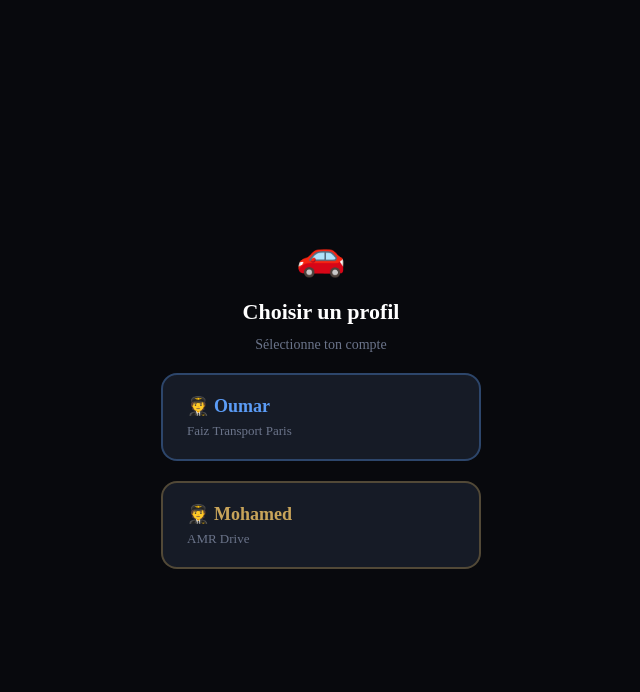
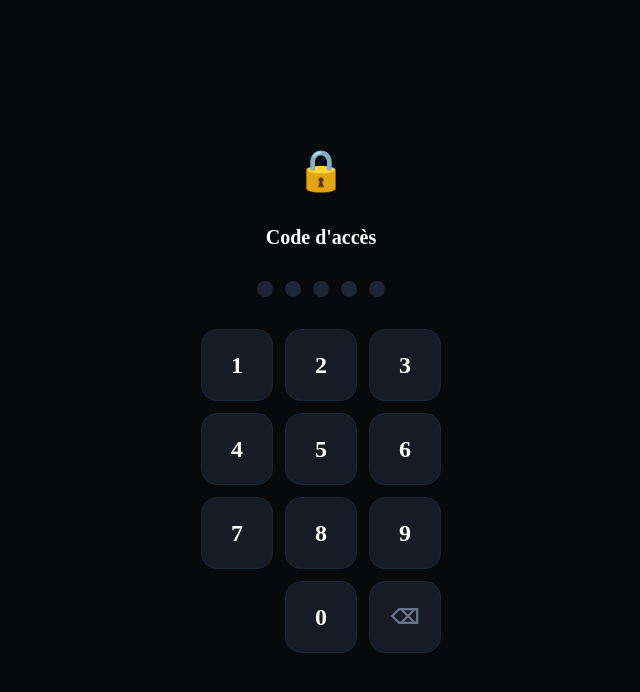
Before and after one commit to mohamedmrafki/compte-mensuel, a React (Vite) app: page / in a window 1280 px wide. Shown: the top 692 px of the page, without its empty margins (319-959 px from the left). Built offline with nearby package versions, Linux system fonts and the light colour scheme.

Commit message:
Ajouter écran de verrouillage par code PIN

```diff
--- a/src/App.jsx
+++ b/src/App.jsx
@@ -635,6 +635,44 @@ function ChauffeurSettingsModal({ savedChauffeurs, defaultChauffeur, onSetDefaul
   );
 }
 
+// ── Écran de verrouillage PIN ─────────────────────────────────────────────────
+const PIN_CODE = "93270";
+function PinLock({ onUnlock }) {
+  const [input, setInput] = useState("");
+  const [error, setError] = useState(false);
+
+  const handleKey = (k) => {
+    if (k === "del") { setInput(p => p.slice(0, -1)); setError(false); return; }
+    const next = input + k;
+    setInput(next);
+    if (next.length === PIN_CODE.length) {
+      if (next === PIN_CODE) { sessionStorage.setItem("pin_ok", "1"); onUnlock(); }
+      else { setError(true); setTimeout(() => { setInput(""); setError(false); }, 700); }
+    }
+  };
+
+  return (
+    <div style={{ background: C.bg, minHeight: "100vh", display: "flex", flexDirection: "column", alignItems: "center", justifyContent: "center", gap: 32, padding: 24 }}>
+      <div style={{ fontSize: 40 }}>🔒</div>
+      <div style={{ fontSize: 20, fontWeight: 800, color: C.white }}>Code d'accès</div>
+      <div style={{ display: "flex", gap: 12 }}>
+        {Array.from({ length: PIN_CODE.length }).map((_, i) => (
+          <div key={i} style={{ width: 16, height: 16, borderRadius: "50%", background: i < input.length ? (error ? C.red : C.gold) : C.border, transition: "background 0.15s" }} />
+        ))}
+      </div>
+      {error && <div style={{ color: C.red, fontSize: 13, marginTop: -16 }}>Code incorrect</div>}
+      <div style={{ display: "grid", gridTemplateColumns: "repeat(3, 72px)", gap: 12 }}>
+        {["1","2","3","4","5","6","7","8","9","","0","del"].map((k, i) => (
+          k === "" ? <div key={i} /> :
+          <button key={i} onClick={() => handleKey(k)} style={{ height: 72, borderRadius: 16, border: `1px solid ${C.border}`, background: C.card, color: k === "del" ? C.muted : C.white, fontSize: k === "del" ? 20 : 24, fontWeight: 700, cursor: "pointer" }}>
+            {k === "del" ? "⌫" : k}
+          </button>
+        ))}
+      </div>
+    </div>
+  );
+}
+
 // ── Sélecteur de profil ───────────────────────────────────────────────────────
 function ProfilePicker({ onSelect }) {
   return (
@@ -654,7 +692,10 @@ function ProfilePicker({ onSelect }) {
 
 // ── APP PRINCIPAL ─────────────────────────────────────────────────────────────
 export default function App() {
+  const [unlocked, setUnlocked] = useState(() => sessionStorage.getItem("pin_ok") === "1");
   const [profile, setProfile] = useState(() => localStorage.getItem("cp_profile") || null);
+
+  if (!unlocked) return <PinLock onUnlock={() => setUnlocked(true)} />;
 
   const now = new Date();
   const [year, setYear] = useState(now.getFullYear());
```
